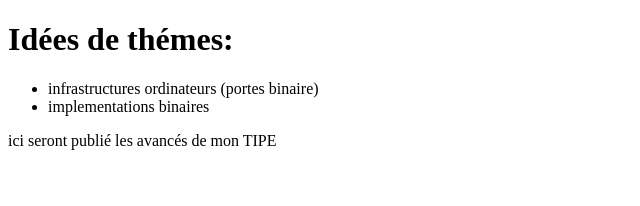
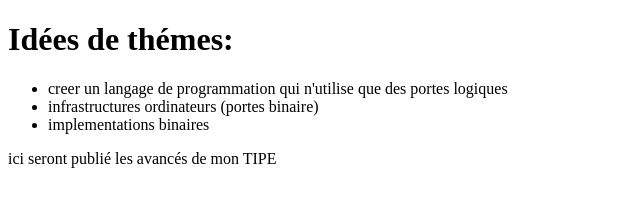
Before and after one commit to BB-code-arch/bouchaud.github.io, a plain HTML site: page main.html in a window 1280 px wide. Shown: the whole page, without its empty margins (0-640 px from the left). Drawn offline with Linux system fonts and the light colour scheme.

Commit message:
Update main.html

```diff
--- a/main.html
+++ b/main.html
@@ -10,6 +10,7 @@
       Idées de thémes:
     </h1>
     <ul>
+      <li>creer un langage de programmation qui n'utilise que des portes logiques</li>
       <li>infrastructures ordinateurs (portes binaire)</li>
       <li>implementations binaires</li>
     </ul>
```
